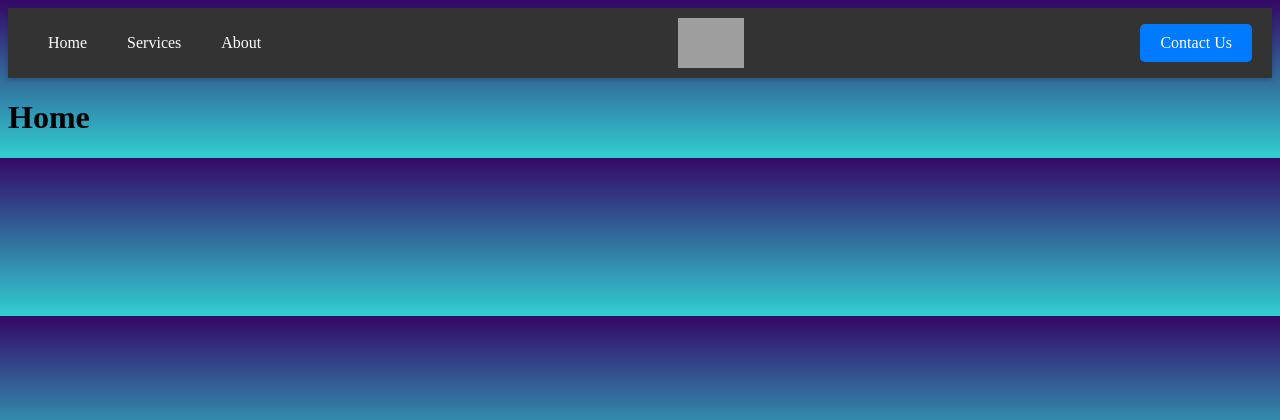
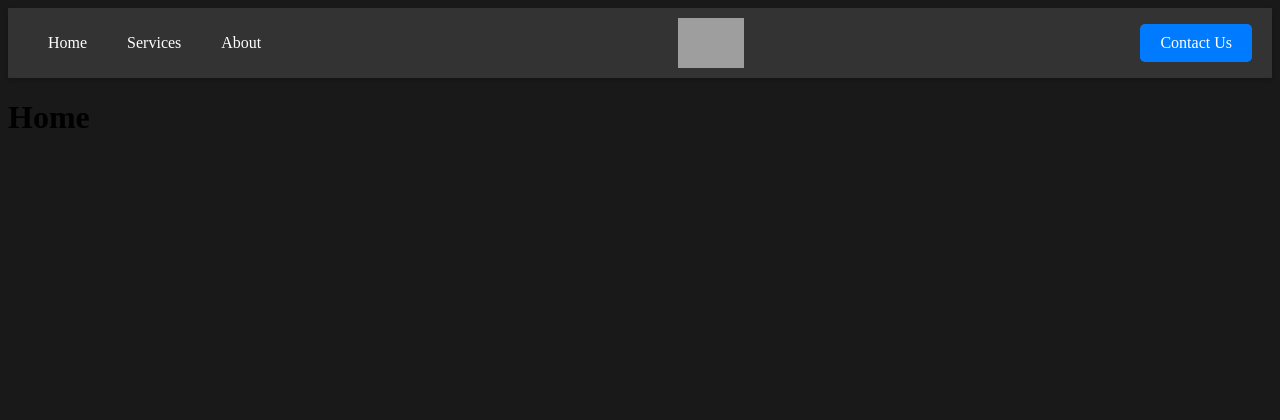
Before and after one commit to symbiotecode/symbiotecode.github.io, a PHP site: page / in a window 1280 px wide. Shown: the top 420 px of the page. Run offline with PHP 8.4, Linux system fonts and the light colour scheme; grey boxes are pictures that could not be loaded.

Commit message:
Update style.css

```diff
--- a/style.css
+++ b/style.css
@@ -1,5 +1,5 @@
 body{
-    background-image: linear-gradient(to top, #30cfd0 0%, #330867 100%);
+    background-color: #191919;
 }
 .navbar {
     display: flex;
```
